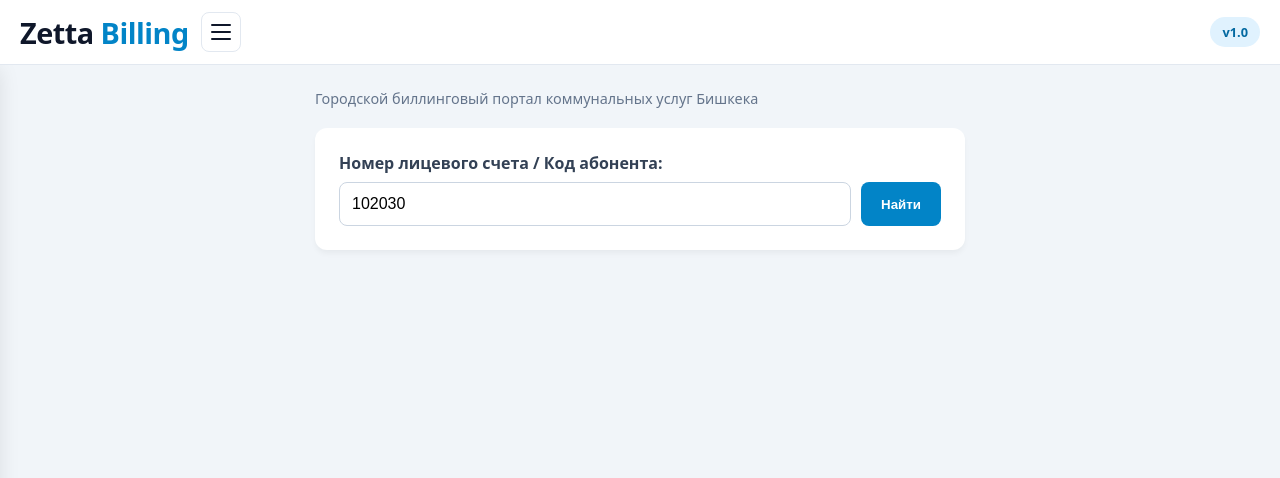
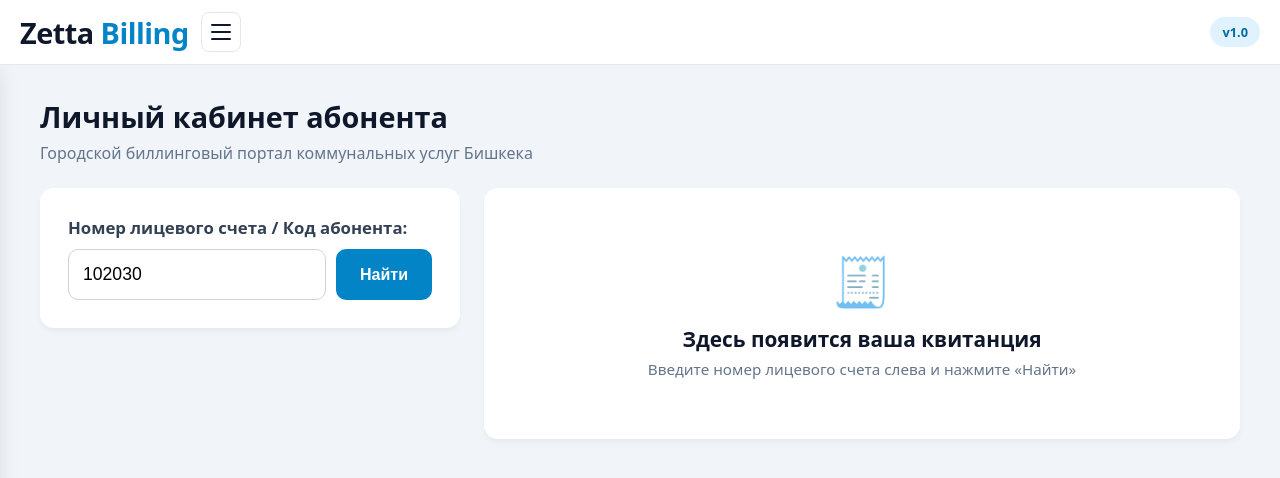
Before and after one commit to Abdu1az1z01/communal-frontend, an Angular app: page / in a window 1280 px wide. Shown: the top 478 px of the page. Built offline with nearby package versions, Linux system fonts and the light colour scheme.

Commit message:
Wide desktop layout, larger sizes, sidebar exactly 1/10 of screen
Co-Authored-By: Claude Opus 5.5 <noreply@anthropic.com>
Claude-Session: https://claude.ai/code/session_01Vtok3frftmaaJBmUXZVgV6

```diff
--- a/angular.json
+++ b/angular.json
@@ -38,8 +38,8 @@
                 },
                 {
                   "type": "anyComponentStyle",
-                  "maximumWarning": "4kB",
-                  "maximumError": "8kB"
+                  "maximumWarning": "8kB",
+                  "maximumError": "16kB"
                 }
               ],
               "outputHashing": "all"
--- a/src/app/app.component.html
+++ b/src/app/app.component.html
@@ -1,4 +1,4 @@
-<div style="font-family: system-ui, -apple-system, sans-serif; background: #f1f5f9; min-height: 100vh;">
+<div class="app">
 
   <!-- Шапка Zetta Billing: на всю ширину, логотип и кнопка меню в левом верхнем углу -->
   <header class="topbar">
@@ -35,10 +35,13 @@
     }
   </nav>
 
-  <!-- Основное содержимое страницы -->
-  <div style="max-width: 650px; margin: 0 auto; padding: 24px 16px;">
+  <!-- Основное содержимое страницы (широкий макет для компьютера, на телефоне всё в одну колонку) -->
+  <main class="content">
 
+    <div class="page-head">
+      <h2 class="page-title">Личный кабинет абонента</h2>
       <p class="subtitle">Городской биллинговый портал коммунальных услуг Бишкека</p>
+    </div>
 
     @if (selectedService(); as service) {
       <div class="selected-service">
@@ -46,93 +49,95 @@
       </div>
     }
 
-    <!-- Поиск по лицевому счету -->
-    <div style="background: #ffffff; padding: 24px; border-radius: 12px; box-shadow: 0 4px 6px -1px rgba(0, 0, 0, 0.05); margin-bottom: 20px;">
-      <label style="display: block; font-weight: 600; color: #334155; margin-bottom: 8px;">
-        Номер лицевого счета / Код абонента:
-      </label>
-      <div style="display: flex; gap: 10px;">
+    <div class="layout">
+
+      <!-- Левая колонка: поиск по лицевому счету -->
+      <section class="card search-card">
+        <label class="field-label" for="account">Номер лицевого счета / Код абонента:</label>
+        <div class="input-row">
           <input
+            id="account"
             type="text"
+            class="input"
             [ngModel]="searchAccount()"
             (ngModelChange)="searchAccount.set($event)"
+            (keyup.enter)="onSearch()"
             placeholder="Например: 102030"
-          style="flex: 1; padding: 12px; border: 1px solid #cbd5e1; border-radius: 8px; font-size: 1rem; outline: none;"
           />
-        <button
-          (click)="onSearch()"
-          [disabled]="isLoading()"
-          style="background: #0284c7; color: white; border: none; padding: 0 20px; border-radius: 8px; font-weight: 600; cursor: pointer;">
+          <button class="btn btn-primary" (click)="onSearch()" [disabled]="isLoading()">
             {{ isLoading() ? 'Поиск...' : 'Найти' }}
           </button>
         </div>
 
         @if (errorMessage()) {
-        <p style="color: #ef4444; margin: 12px 0 0 0; font-size: 0.9rem;">⚠️ {{ errorMessage() }}</p>
+          <p class="msg msg-error">⚠️ {{ errorMessage() }}</p>
         }
         @if (successMessage()) {
-        <p style="color: #10b981; margin: 12px 0 0 0; font-size: 0.9rem;">✅ {{ successMessage() }}</p>
+          <p class="msg msg-success">✅ {{ successMessage() }}</p>
         }
+      </section>
+
+      <!-- Правая колонка: квитанция абонента -->
+      @if (bill(); as data) {
+        <section class="card bill-card">
+
+          <div class="bill-header">
+            <div>
+              <div class="bill-header-label">Служба</div>
+              <div class="bill-header-value">{{ data.serviceType }}</div>
             </div>
-
-    <!-- Результат: Квитанция абонента -->
-    @if (bill(); as data) {
-      <div style="background: #ffffff; border-radius: 12px; box-shadow: 0 4px 6px -1px rgba(0, 0, 0, 0.05); overflow: hidden;">
-
-        <div style="background: #0f172a; color: white; padding: 16px 20px; display: flex; justify-content: space-between; align-items: center;">
-          <div>
-            <div style="font-size: 0.8rem; color: #94a3b8; text-transform: uppercase;">Служба</div>
-            <div style="font-weight: 700; font-size: 1.1rem;">{{ data.serviceType }}</div>
-          </div>
-          <div style="text-align: right;">
-            <div style="font-size: 0.8rem; color: #94a3b8;">Лицевой счет</div>
-            <div style="font-weight: 700; font-size: 1.1rem;">№ {{ data.accountNumber }}</div>
+            <div class="text-right">
+              <div class="bill-header-label">Лицевой счет</div>
+              <div class="bill-header-value">№ {{ data.accountNumber }}</div>
             </div>
           </div>
 
-        <div style="padding: 20px;">
-          <div style="margin-bottom: 16px; border-bottom: 1px solid #f1f5f9; padding-bottom: 16px;">
-            <div style="font-size: 0.85rem; color: #64748b;">Абонент (ФИО):</div>
-            <div style="font-weight: 600; color: #1e293b; font-size: 1.05rem;">{{ data.ownerName || 'Бишкекчанин А. А.' }}</div>
-            <div style="font-size: 0.85rem; color: #64748b; margin-top: 4px;">Адрес:</div>
-            <div style="color: #334155;">{{ data.address || 'г. Бишкек' }}</div>
+          <div class="bill-body">
+            <div class="bill-grid">
+              <div class="owner">
+                <div class="muted">Абонент (ФИО):</div>
+                <div class="owner-name">{{ data.ownerName || 'Бишкекчанин А. А.' }}</div>
+                <div class="muted mt-8">Адрес:</div>
+                <div>{{ data.address || 'г. Бишкек' }}</div>
               </div>
 
-          <div style="background: #f8fafc; border: 1px solid #e2e8f0; border-radius: 10px; padding: 16px; display: flex; justify-content: space-between; align-items: center; margin-bottom: 20px;">
+              <div class="amount-box">
                 <div>
-              <span style="font-size: 0.85rem; color: #64748b;">Сумма к оплате / Долг:</span>
-              <div style="font-size: 1.6rem; font-weight: 800; color: #dc2626;">
-                {{ data.debt }} <span style="font-size: 1rem; font-weight: 600;">сом</span>
+                  <span class="muted">Сумма к оплате / Долг:</span>
+                  <div class="amount">{{ data.debt }} <span>сом</span></div>
                 </div>
-            </div>
-            <div style="text-align: right; font-size: 0.85rem; color: #64748b;">
+                <div class="text-right muted">
                   Тариф: <strong>{{ data.tariff || 10.45 }} сом/м³</strong><br/>
                   Пред. показания: <strong>{{ data.previousReading }}</strong>
                 </div>
               </div>
+            </div>
 
-          <div style="border-top: 1px dashed #cbd5e1; padding-top: 20px;">
-            <h3 style="margin: 0 0 12px 0; color: #0f172a; font-size: 1rem;">Передать новые показания счетчика</h3>
-            <div style="display: flex; gap: 10px;">
+            <div class="reading">
+              <h3>Передать новые показания счетчика</h3>
+              <div class="input-row">
                 <input
                   type="number"
+                  class="input"
                   [ngModel]="newReading()"
                   (ngModelChange)="newReading.set($event)"
                   placeholder="Текущее значение счетчика"
-                style="flex: 1; padding: 12px; border: 1px solid #cbd5e1; border-radius: 8px; font-size: 1rem; outline: none;"
                 />
-              <button
-                (click)="onSubmitReading()"
-                [disabled]="isLoading()"
-                style="background: #10b981; color: white; border: none; padding: 0 20px; border-radius: 8px; font-weight: 600; cursor: pointer;">
+                <button class="btn btn-success" (click)="onSubmitReading()" [disabled]="isLoading()">
                   Отправить
                 </button>
               </div>
             </div>
-
           </div>
-      </div>
+        </section>
+      } @else {
+        <section class="card empty-card">
+          <div class="empty-icon">🧾</div>
+          <div class="empty-title">Здесь появится ваша квитанция</div>
+          <div class="muted">Введите номер лицевого счета слева и нажмите «Найти»</div>
+        </section>
       }
 
     </div>
+  </main>
 </div>
--- a/src/app/app.css
+++ b/src/app/app.css
@@ -1,3 +1,11 @@
+/* ===== Вся страница ===== */
+.app {
+  font-family: system-ui, -apple-system, sans-serif;
+  background: #f1f5f9;
+  min-height: 100vh;
+  color: #1e293b;
+}
+
 /* ===== Шапка (на всю ширину, прижата к верху) ===== */
 .topbar {
   position: sticky;
@@ -32,8 +40,8 @@
 
 .subtitle {
   color: #64748b;
-  margin: 0 0 20px 0;
-  font-size: 0.9rem;
+  margin: 6px 0 0 0;
+  font-size: 1rem;
 }
 
 .version {
@@ -86,8 +94,8 @@
   left: 0;
   bottom: 0;
   z-index: 15;
-  width: 10vw;             /* ширина меню: 1/10 ширины экрана */
-  min-width: 220px;        /* но не уже 220px, чтобы текст помещался */
+  width: 10vw;             /* ширина меню: ровно 1/10 ширины экрана */
+  box-sizing: border-box;  /* отступы внутри считаются в эти 10% */
   background: #ffffff;
   border-right: 1px solid #e2e8f0;
   box-shadow: 4px 0 20px -5px rgba(0, 0, 0, 0.1);
@@ -121,6 +129,7 @@
   font-size: 0.95rem;
   color: #1e293b;
   text-align: left;
+  line-height: 1.3;        /* длинные названия переносятся на 2 строки */
   cursor: pointer;
 }
 
@@ -135,6 +144,7 @@
 }
 
 .menu-icon {
+  flex-shrink: 0;
   width: 22px;
   text-align: center;
 }
@@ -145,6 +155,200 @@
   color: #0369a1;
   padding: 10px 14px;
   border-radius: 8px;
-  margin-bottom: 20px;
-  font-size: 0.9rem;
+  margin-bottom: 24px;
+  font-size: 1rem;
 }
+
+/* ===== Основное содержимое ===== */
+.content {
+  max-width: 1400px;       /* максимальная ширина содержимого на больших мониторах */
+  margin: 0 auto;
+  padding: 32px 40px;
+}
+
+.page-head {
+  margin-bottom: 24px;
+}
+
+.page-title {
+  margin: 0;
+  font-size: 1.8rem;
+  font-weight: 800;
+  color: #0f172a;
+}
+
+/* Две колонки: слева поиск, справа квитанция */
+.layout {
+  display: grid;
+  grid-template-columns: 420px 1fr;   /* ширина левой колонки | правая занимает остальное */
+  gap: 24px;
+  align-items: start;
+}
+
+.card {
+  background: #ffffff;
+  border-radius: 14px;
+  box-shadow: 0 4px 6px -1px rgba(0, 0, 0, 0.05);
+}
+
+.search-card {
+  padding: 28px;
+}
+
+.field-label {
+  display: block;
+  font-weight: 600;
+  color: #334155;
+  margin-bottom: 10px;
+  font-size: 1.05rem;
+}
+
+.input-row {
+  display: flex;
+  gap: 10px;
+}
+
+.input {
+  flex: 1;
+  min-width: 0;
+  padding: 14px;
+  border: 1px solid #cbd5e1;
+  border-radius: 10px;
+  font-size: 1.1rem;
+  outline: none;
+}
+
+.input:focus {
+  border-color: #0284c7;
+  box-shadow: 0 0 0 3px #e0f2fe;
+}
+
+.btn {
+  color: #ffffff;
+  border: none;
+  padding: 0 24px;
+  border-radius: 10px;
+  font-size: 1rem;
+  font-weight: 600;
+  cursor: pointer;
+}
+
+.btn:disabled { opacity: 0.6; cursor: default; }
+.btn-primary { background: #0284c7; }
+.btn-primary:hover { background: #0369a1; }
+.btn-success { background: #10b981; }
+.btn-success:hover { background: #059669; }
+
+.msg { margin: 14px 0 0 0; font-size: 0.95rem; }
+.msg-error { color: #ef4444; }
+.msg-success { color: #10b981; }
+
+.muted { color: #64748b; font-size: 0.95rem; }
+.text-right { text-align: right; }
+.mt-8 { margin-top: 8px; }
+
+/* ===== Квитанция ===== */
+.bill-card {
+  overflow: hidden;
+}
+
+.bill-header {
+  background: #0f172a;
+  color: #ffffff;
+  padding: 20px 28px;
+  display: flex;
+  justify-content: space-between;
+  align-items: center;
+}
+
+.bill-header-label {
+  font-size: 0.85rem;
+  color: #94a3b8;
+  text-transform: uppercase;
+}
+
+.bill-header-value {
+  font-weight: 700;
+  font-size: 1.3rem;
+}
+
+.bill-body {
+  padding: 28px;
+}
+
+/* Внутри квитанции: слева абонент, справа сумма */
+.bill-grid {
+  display: grid;
+  grid-template-columns: 1fr 1fr;
+  gap: 24px;
+  margin-bottom: 28px;
+}
+
+.owner-name {
+  font-weight: 600;
+  font-size: 1.2rem;
+}
+
+.amount-box {
+  background: #f8fafc;
+  border: 1px solid #e2e8f0;
+  border-radius: 12px;
+  padding: 20px;
+  display: flex;
+  justify-content: space-between;
+  align-items: center;
+  gap: 16px;
+}
+
+.amount {
+  font-size: 2.2rem;
+  font-weight: 800;
+  color: #dc2626;
+}
+
+.amount span {
+  font-size: 1.1rem;
+  font-weight: 600;
+}
+
+.reading {
+  border-top: 1px dashed #cbd5e1;
+  padding-top: 24px;
+}
+
+.reading h3 {
+  margin: 0 0 14px 0;
+  color: #0f172a;
+  font-size: 1.15rem;
+}
+
+/* Заглушка, пока квитанция не найдена */
+.empty-card {
+  padding: 60px 28px;
+  text-align: center;
+}
+
+.empty-icon { font-size: 3rem; }
+
+.empty-title {
+  font-size: 1.3rem;
+  font-weight: 700;
+  color: #0f172a;
+  margin: 12px 0 6px;
+}
+
+/* ===== Планшеты и телефоны: всё в одну колонку ===== */
+@media (max-width: 900px) {
+  .layout,
+  .bill-grid {
+    grid-template-columns: minmax(0, 1fr);
+  }
+}
+
+@media (max-width: 768px) {
+  .content { padding: 20px 16px; }
+  .sidebar { width: 70vw; }   /* на телефоне 1/10 экрана слишком узко */
+  .brand-title { font-size: 1.4rem; }
+  .amount-box { flex-direction: column; align-items: flex-start; }
+  .amount-box .text-right { text-align: left; }
+}
```
Lines whose indentation alone changed are shown as unchanged.
